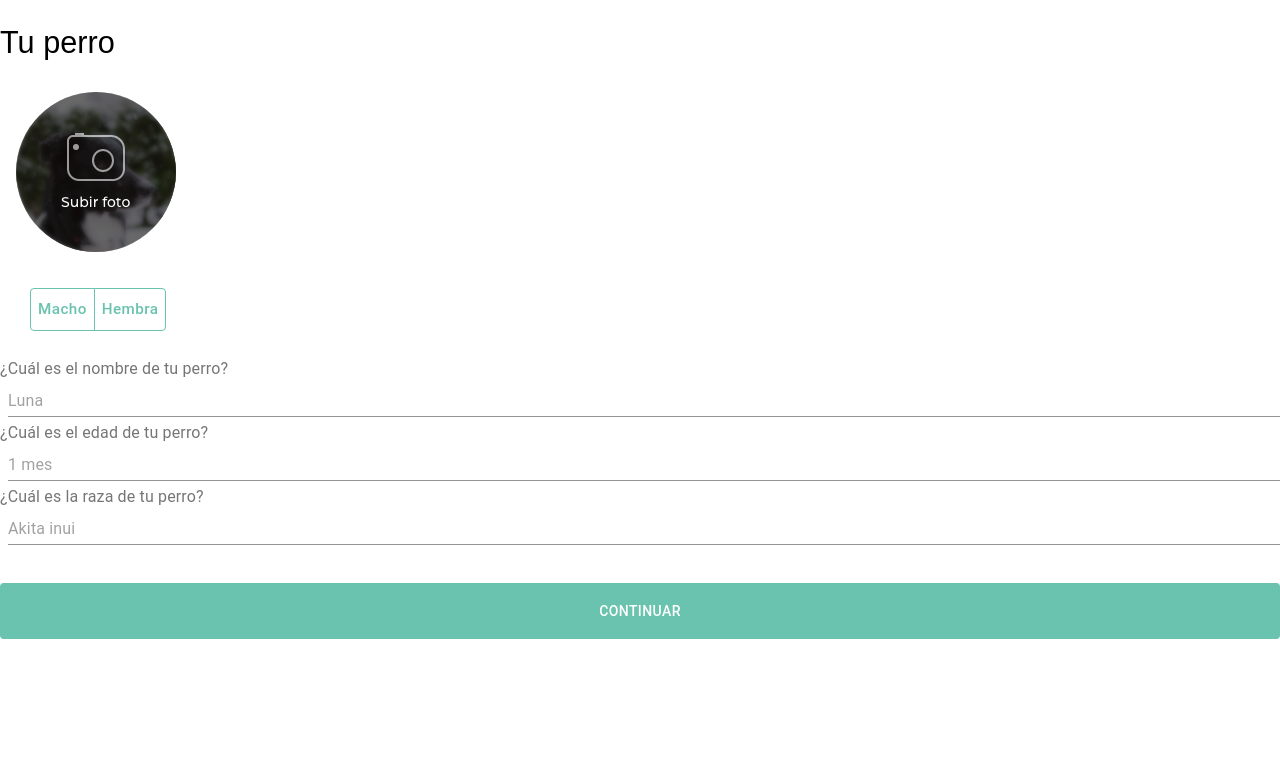
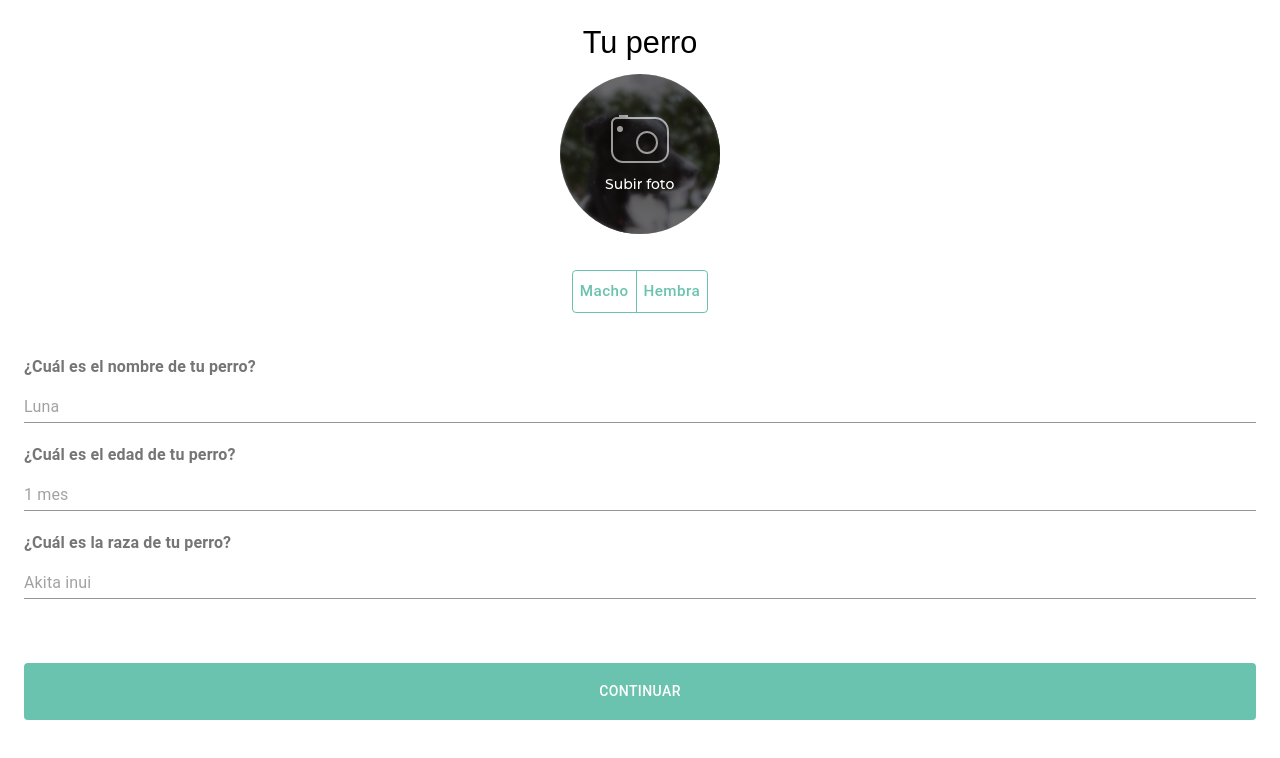
Before and after one commit to CoronaTeam1/proyect-goodboy, a React (Create React App) app in the folder client/: page /register-dog in a window 1280 px wide. Shown: the top 758 px of the page. Built offline with nearby package versions, Linux system fonts and the light colour scheme.

Commit message:
register dog and modal styles

```diff
--- a/client/src/components/elements/Home/Home.jsx
+++ b/client/src/components/elements/Home/Home.jsx
@@ -23,7 +23,7 @@ const TransitionsModal = () => {
 
   return (
     <div>
-      {/* <Modal
+      <Modal
         aria-labelledby="transition-modal-title"
         aria-describedby="transition-modal-description"
         aria-describedby="transition-modal-text"
@@ -38,8 +38,8 @@ const TransitionsModal = () => {
       >
         <Fade in={open}>
           <div className={styleClass.paper}>
-            <div>
-              <h2 className={styleClass.tytle} id="transition-modal-title">
+
+              <h2 className={styleClass.title} id="transition-modal-title">
                 Este es tu Clicker!
               </h2>
               <p
@@ -54,16 +54,16 @@ const TransitionsModal = () => {
               <div className={styleClass.arrow}>
                 <img src="../../../../images/arrow.svg" alt="arrow" />
               </div>
-              <img
+              {/* <img
                 className={styleClass.clicker}
                 src="../../../../images/clicker.svg"
                 alt="clicker"
-              />
-            </div>
+              /> */}
+
           </div>
         </Fade>
 
-      </Modal> */}
+      </Modal>
 
       <div className={styleClass.topHeading}>
         <span> Inicio</span>
--- a/client/src/components/elements/Home/HomeStyle.jsx
+++ b/client/src/components/elements/Home/HomeStyle.jsx
@@ -2,16 +2,17 @@ import { makeStyles } from "@material-ui/core/styles";
 
 export default makeStyles(theme => ({
   modal: {
-    // display: "flex",
-    // alignItems: "center",
-    // justifyContent: "center"
+    display: "flex",
+
   },
   paper: {
     color: "#FFFFFF",
-    // display: "flex",
-    // justifyContent: "center",
-    // alignItems: "center",
+    display: "flex",
+    flexDirection:'column',
+    justifyContent: "center",
+    textAlign:"center",
     backgroundColor: "transparent",
+    padding:'0em 4em'
   },
   clicker: {
     marginTop: "2em",
@@ -27,5 +28,14 @@ export default makeStyles(theme => ({
   mainPanel:{
     display:'flex',
     flexDirection:"column",
+  },
+  title:{
+    fontWeight:"bold"
+  },
+  description:{
+    fontSize:'1.3em'
+  },
+  text:{
+    fontSize:'0.9em'
   }
 }));
--- a/client/src/components/elements/RegisterDog/RegisterDog.jsx
+++ b/client/src/components/elements/RegisterDog/RegisterDog.jsx
@@ -4,9 +4,9 @@ import { useHistory } from 'react-router-dom'
 
 import { registerDog, setDog } from '../../../redux'
 //Material UI
-import { FormControl, Input, InputLabel, Button, Grid } from "@material-ui/core";
+import { FormControl, Input, InputLabel, Button, Grid, Container } from "@material-ui/core";
 //Styles
-import style from "./Style";
+import style from "./RegisterDogStyles";
 //Components
 import ButtonGB from '../../ui/ButtonGB/Button'
 import ToggleButtons from '../../ui/ButtonGB/ButtonToggled'
@@ -75,22 +75,20 @@ const RegisterDog = () => {
 
   return (
 
-    <>
-
-      <h2>Tu perro</h2>
-      <p>{userDog.name}</p>
+    <Container styleClass={styleClass.fit}>
+      <div className={styleClass.flexColumnCenter}>
+        <h2 className={styleClass.litMargin}>{userDog.name?userDog.name:'Tu perro'}</h2>
         <form onSubmit={handleSubmit} noValidate autoComplete="off">
 
           {
-          userDog.photo ?
-            (
-              <Grid xs={4} className="slice center">
+            userDog.photo ?(
+
                   <img src={userDog.photo} alt="dog index" className={styleClass.image} />
-              </Grid>
+
             )
             :
             (
-              <>
+              <div className={styleClass.flexCenter}>
                 <FormControl>
                   <Input
                     accept="image/*"
@@ -109,62 +107,59 @@ const RegisterDog = () => {
                     </Button>
                   </label>
                 </FormControl>
-              </>
+              </div>
             )
           }
 
+          <ToggleButtons />
+          <div className={styleClass.textLeft}>
 
+            <InputLabel htmlFor="dogname" className='bold mt1'> ¿Cuál es el nombre de tu perro? </InputLabel>
 
-
-        <ToggleButtons />
-
-        <InputLabel htmlFor="dogname">
-          ¿Cuál es el nombre de tu perro?
-        </InputLabel>
-        <FormControl fullWidth>
+            <FormControl fullWidth margin='normal'>
               <Input
                 id="name"
-            style={{ margin: 8 }}
                 placeholder="Luna"
-            fullWidth
                 margin="normal"
                 value={userDog.name}
                 onChange={handleChange}
-            padding="25px"
               />
             </FormControl>
-        <InputLabel htmlFor="dogage">¿Cuál es el edad de tu perro?</InputLabel>
-        <FormControl fullWidth>
+
+
+            <InputLabel htmlFor="dogage" className='bold mt1' >¿Cuál es el edad de tu perro?</InputLabel>
+
+            <FormControl fullWidth margin='normal'>
               <Input
                 id="age"
-            style={{ margin: 8 }}
                 placeholder="1 mes"
-            fullWidth
-            margin="normal"
                 value={userDog.age}
                 onChange={handleChange}
               />
+
+
             </FormControl>
-        <InputLabel htmlFor="dogbreed">
-          ¿Cuál es la raza de tu perro?
-        </InputLabel>
-        <FormControl fullWidth>
+            <InputLabel htmlFor="dogbreed" className='bold mt1'> ¿Cuál es la raza de tu perro? </InputLabel>
+
+            <FormControl fullWidth margin='normal'>
               <Input
                 id="breed"
-            style={{ margin: 8 }}
                 placeholder="Akita inui"
-            fullWidth
-            margin="normal"
                 value={userDog.breed}
                 onChange={handleChange}
               />
             </FormControl>
+          </div>
 
-        <div className={styleClass.padding30px} onClick={handleSubmit}>
+
+
+          <div className={styleClass.btPadding} onClick={handleSubmit}>
             <ButtonGB text="Continuar"></ButtonGB>
           </div>
         </form>
-    </>
+      </div>
+
+    </Container>
   );
 };
 
--- /dev/null
+++ b/client/src/components/elements/RegisterDog/RegisterDogStyles.jsx
@@ -0,0 +1,52 @@
+import { makeStyles } from "@material-ui/styles";
+
+export default makeStyles({
+    containerImage: {
+        margin: "auto",
+        width: "90%",
+        height: "150px",
+        overflow: "hidden",
+        borderRadius: "50%"
+    },
+
+    image: {
+        margin: "auto",
+        width: "90%",
+        height: "130px",
+        overflow: "hidden",
+        borderRadius: "50%"
+    },
+
+    flexCenter:{
+        display : 'flex',
+        justifyContent:'center'
+    },
+
+    flexColumnCenter:{
+        display:'flex',
+        justifyContent:'center',
+        flexDirection:'column',
+        textAlign:"center"
+    },
+
+    litMargin:{
+        marginBottom:'8px'
+    },
+
+    textLeft:{
+        textAlign:"left"
+    },
+
+    btPadding:{
+        paddingTop:'56px'
+    }
+
+    // p: {
+    //     fontFamily: "AvenirNext-Regular",
+    //     fontSize: "15px",
+    //     color: "#343434",
+    //     lineHeight: "20px"
+    // },
+
+
+});
--- a/client/src/components/elements/RegisterDog/Style.jsx
+++ /dev/null
@@ -1,34 +0,0 @@
-import { makeStyles } from "@material-ui/styles";
-
-export default makeStyles({
-    containerImage: {
-        margin: "auto",
-        width: "90%",
-        height: "150px",
-        overflow: "hidden",
-        borderRadius: "50%"
-    },
-
-    image: {
-        margin: "auto",
-        width: "90%",
-        height: "130px",
-        overflow: "hidden",
-        borderRadius: "50%"
-    },
-    marker: {
-        marginLeft: "-10px",
-        width: "20%",
-        paddingBottom: "20px"
-    },
-    p: {
-        fontFamily: "AvenirNext-Regular",
-        fontSize: "15px",
-        color: "#343434",
-        lineHeight: "20px"
-    },
-    padding30px: {
-        paddingTop: '30px',
-    }
-
-});
--- a/client/src/components/ui/ButtonGB/Style.jsx
+++ b/client/src/components/ui/ButtonGB/Style.jsx
@@ -8,15 +8,9 @@ export default makeStyles({
     border: "none",
     width:'100%',
     padding:'16px 0px'
-    // padding: "10px 120px",
-    // textTransform: "none",
-  },
-  card: {
 
   },
-  // groupToogleButtons: {
-  //   padding: '30px',
-  // },
+
   padding30px: {
     padding: '30px',
   }
```
Lines whose indentation alone changed are shown as unchanged.
